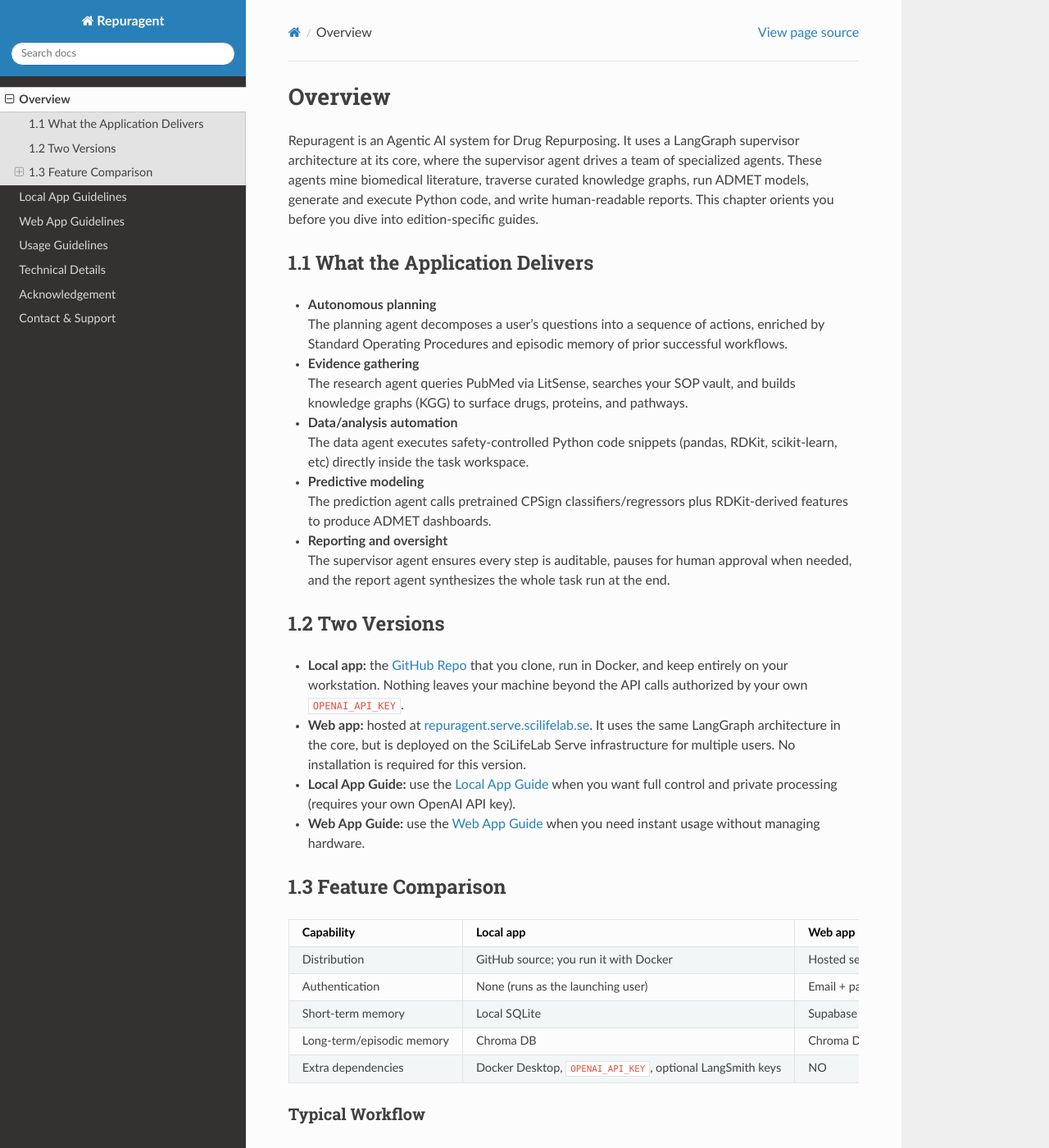
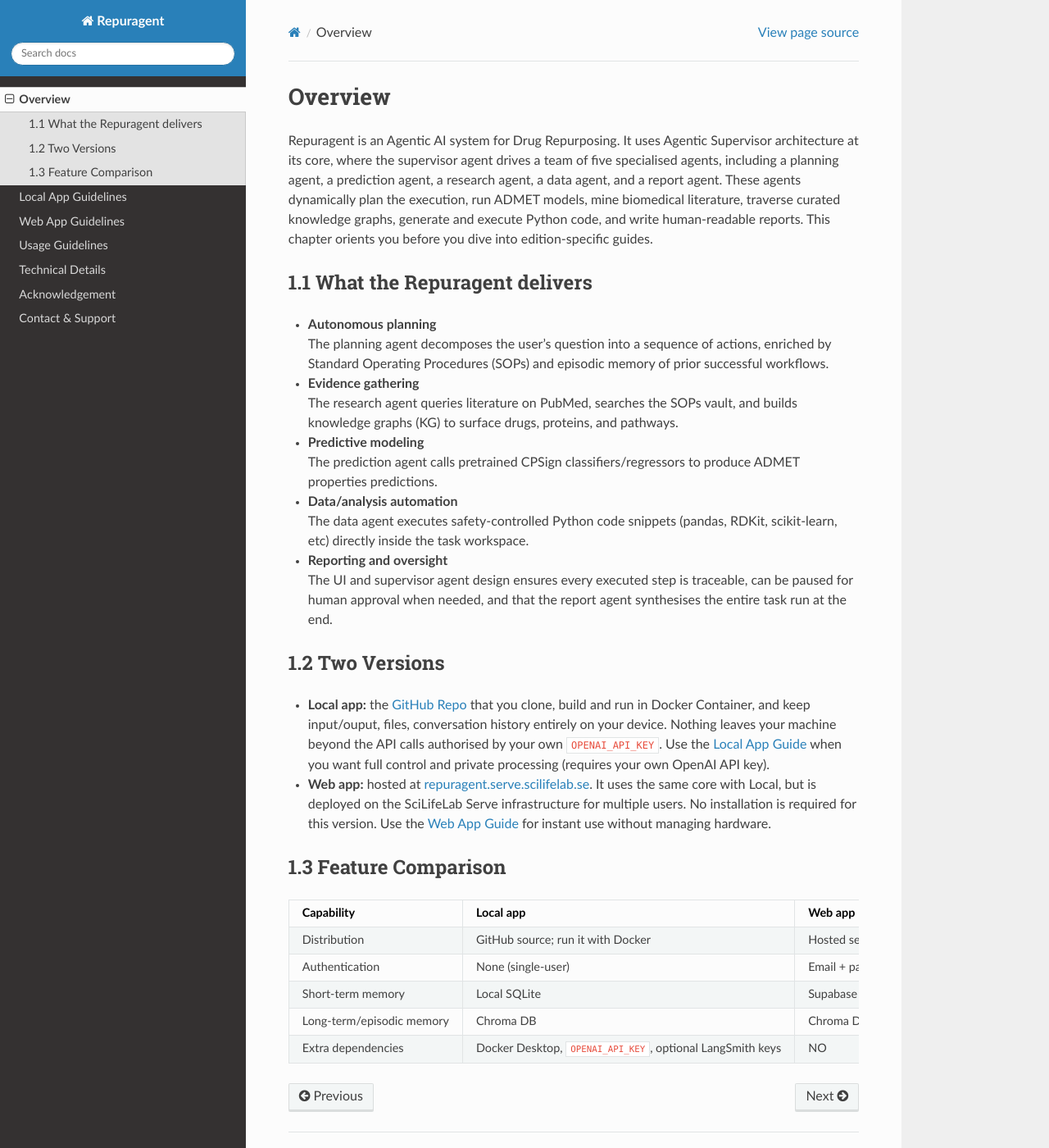
Before and after one commit to pharmbio/repuragent, a Sphinx documentation site: the page built from docs/overview.md, in a window 1280 px wide and 1400 px high. Shown: the whole window at 82% size. Built offline with Sphinx 7.4.7 and the Read the Docs theme 3.1.0, drawn with Linux system fonts in a browser that asks for light colours; some of the changed text lies outside the part shown.

Commit message:
update docs

```diff
--- a/docs/overview.md
+++ b/docs/overview.md
@@ -1,57 +1,37 @@
 # Overview
 
-Repuragent is an Agentic AI system for Drug Repurposing. It uses a LangGraph supervisor
-architecture at its core, where the supervisor agent drives a team of specialized agents.
-These agents mine biomedical literature, traverse curated knowledge graphs, run ADMET
-models, generate and execute Python code, and write human-readable reports. This chapter
-orients you before you dive into edition-specific guides.
+Repuragent is an Agentic AI system for Drug Repurposing. It uses Agentic Supervisor
+architecture at its core, where the supervisor agent drives a team of five specialised agents, including a planning agent, a prediction agent, a research agent, a data agent, and a report agent. These agents dynamically plan the execution, run ADMET models, mine biomedical literature, traverse curated knowledge graphs, generate and execute Python code, and write human-readable reports. This chapter orients you before you dive into edition-specific guides.
 
-## 1.1 What the Application Delivers
+## 1.1 What the Repuragent delivers
 
 - **Autonomous planning**
-  The planning agent decomposes a user's questions into a sequence of actions, enriched by
-  Standard Operating Procedures and episodic memory of prior successful workflows.
+  The planning agent decomposes the user's question into a sequence of actions, enriched by
+  Standard Operating Procedures (SOPs) and episodic memory of prior successful workflows.
 - **Evidence gathering**
-  The research agent queries PubMed via LitSense, searches your SOP vault, and builds
-  knowledge graphs (KGG) to surface drugs, proteins, and pathways.
+  The research agent queries literature on PubMed, searches the SOPs vault, and builds
+  knowledge graphs (KG) to surface drugs, proteins, and pathways.
+- **Predictive modeling**
+  The prediction agent calls pretrained CPSign classifiers/regressors to produce ADMET properties predictions.
 - **Data/analysis automation**
   The data agent executes safety-controlled Python code snippets (pandas, RDKit,
   scikit-learn, etc) directly inside the task workspace.
-- **Predictive modeling**
-  The prediction agent calls pretrained CPSign classifiers/regressors plus RDKit-derived
-  features to produce ADMET dashboards.
 - **Reporting and oversight**
-  The supervisor agent ensures every step is auditable, pauses for human approval when
-  needed, and the report agent synthesizes the whole task run at the end.
+  The UI and supervisor agent design ensures every executed step is traceable, can be paused for human approval when needed, and that the report agent synthesises the entire task run at the end.
 
 ## 1.2 Two Versions
 
 - **Local app:** the [GitHub Repo](https://github.com/pharmbio/repuragent) that you clone,
-  run in Docker, and keep entirely on your workstation. Nothing leaves your machine beyond
-  the API calls authorized by your own `OPENAI_API_KEY`.
+  build and run in Docker Container, and keep input/ouput, files, conversation history entirely on your device. Nothing leaves your machine beyond the API calls authorised by your own `OPENAI_API_KEY`. Use the [Local App Guide](local.md) when you want full control and private processing (requires your own OpenAI API key).
 - **Web app:** hosted at [repuragent.serve.scilifelab.se](https://repuragent.serve.scilifelab.se).
-  It uses the same LangGraph architecture in the core, but is deployed on the SciLifeLab
-  Serve infrastructure for multiple users. No installation is required for this version.
-- **Local App Guide:** use the [Local App Guide](local.md) when you want full control and
-  private processing (requires your own OpenAI API key).
-- **Web App Guide:** use the [Web App Guide](web.md) when you need instant usage without
-  managing hardware.
+  It uses the same core with Local, but is deployed on the SciLifeLab Serve infrastructure for multiple users. No installation is required for this version. Use the [Web App Guide](web.md) for instant use without managing hardware.
 
 ## 1.3 Feature Comparison
 
 | Capability | Local app | Web app |
 | --- | --- | --- |
-| Distribution | GitHub source; you run it with Docker | Hosted service |
-| Authentication | None (runs as the launching user) | Email + password |
+| Distribution | GitHub source; run it with Docker | Hosted service |
+| Authentication | None (single-user) | Email + password |
 | Short-term memory | Local SQLite | Supabase PostgreSQL |
 | Long-term/episodic memory | Chroma DB | Chroma DB |
 | Extra dependencies | Docker Desktop, `OPENAI_API_KEY`, optional LangSmith keys | NO |
-
-
-### Typical Workflow
-
-1. **Frame the problem** – describe the indication, constraints, or hypotheses in chat.
-2. **Attach relevant data** – upload CSV/JSON/PDF files.
-3. **Approve and monitor** – planning may pause for human review, modification, and approval.
-4. **Review results** – download artifacts from the Conversation panel.
-5. **Iterate or branch** – continue the same thread to preserve context, or start a new one when exploring a different hypothesis.
```
Also changed, not shown: docs/index.md (+4 -4 lines), docs/local.md (+19 -28 lines), docs/shared_usage.md (+19 -21 lines), docs/technical.md (+6 -6 lines), docs/web.md (+11 -30 lines).
